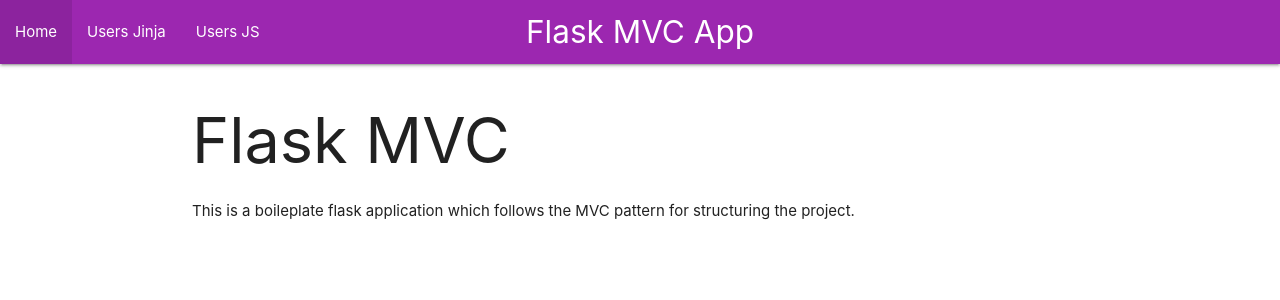
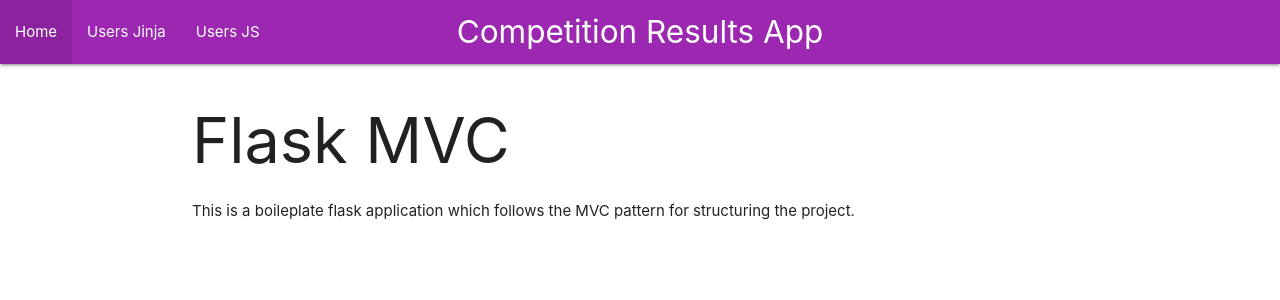
Before and after one commit to ACNP-Org-v3/repo-v2, a Flask app: page / in a window 1280 px wide. Shown: the top 300 px of the page. Run offline with Flask 3, Linux system fonts and the light colour scheme.

Commit message:
page-html

```diff
--- a/App/templates/index.html
+++ b/App/templates/index.html
@@ -1,6 +1,6 @@
 {% extends "layout.html" %}
 {% block title %}Flask MVC App{% endblock %}
-{% block page %}Flask MVC App{% endblock %}
+{% block page %}Competition Results App{% endblock %}
 
 {{ super() }}
 
```
